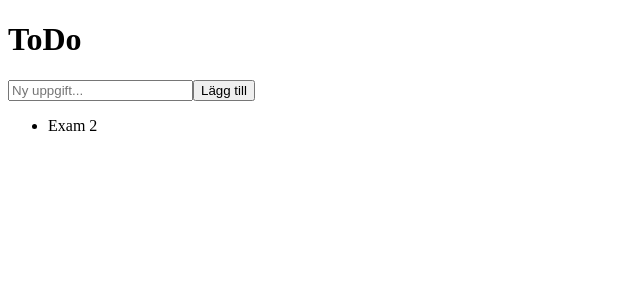
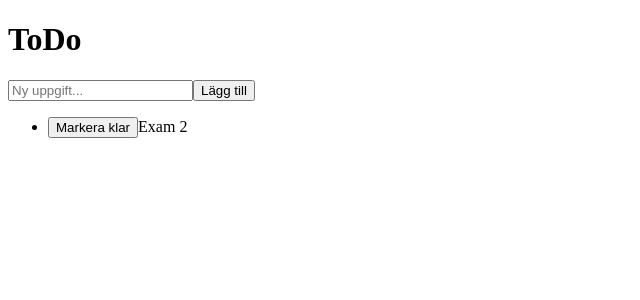
Before and after one commit to Isacsven/exam-2-todo-app, a React (Vite) app: page / in a window 1280 px wide. Shown: the top 300 px of the page, without its empty margins (0-640 px from the left). Built offline with nearby package versions, Linux system fonts and the light colour scheme.

Commit message:
Markera som klar och avmarkering för uppgifter

```diff
--- a/src/App.jsx
+++ b/src/App.jsx
@@ -1,7 +1,7 @@
 import { useState } from "react";
 
 function App() {
-  const [todos, setTodos] = useState([{ id: 1, text: "Exam 2" }]);
+  const [todos, setTodos] = useState([{ id: 1, text: "Exam 2", done: false }]);
   const [draft, setDraft] = useState("");
 
   function addTodo(e) {
@@ -12,9 +12,13 @@ function App() {
 
     setTodos([
       ...todos,
-      { id: Date.now(), text: trimmed },
+      { id: Date.now(), text: trimmed, done: false },
     ]);
     setDraft("");
+  }
+
+  function toggleDone(id) {
+    setTodos(todos.map(t => t.id === id ? { ...t, done: !t.done } : t));
   }
 
   return (
@@ -29,6 +33,9 @@ function App() {
       <ul>
         {todos.map(t => (
           <li key={t.id}>
+            <button type="button" onClick={() => toggleDone(t.id)}>
+              {t.done ? "Avmarkera" : "Markera klar"}
+            </button>
             {t.text}
           </li>
         ))}
```
